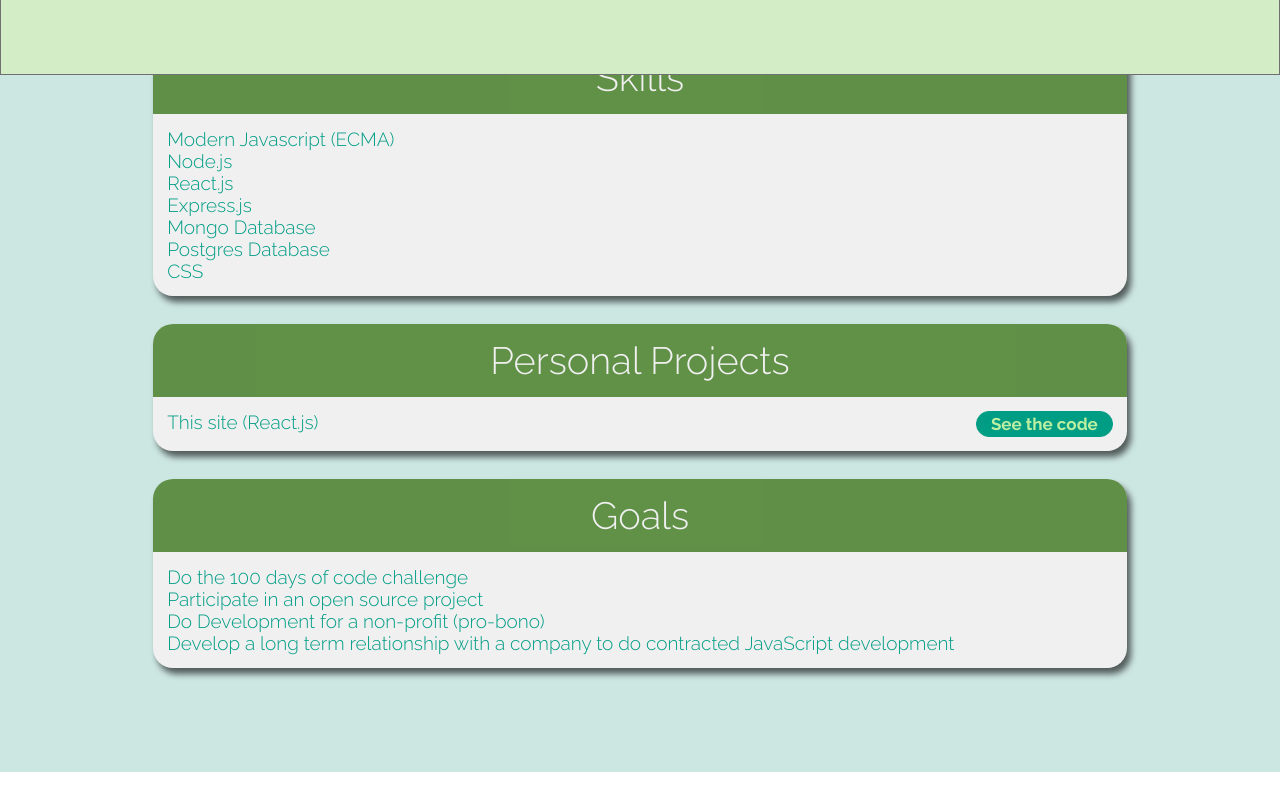
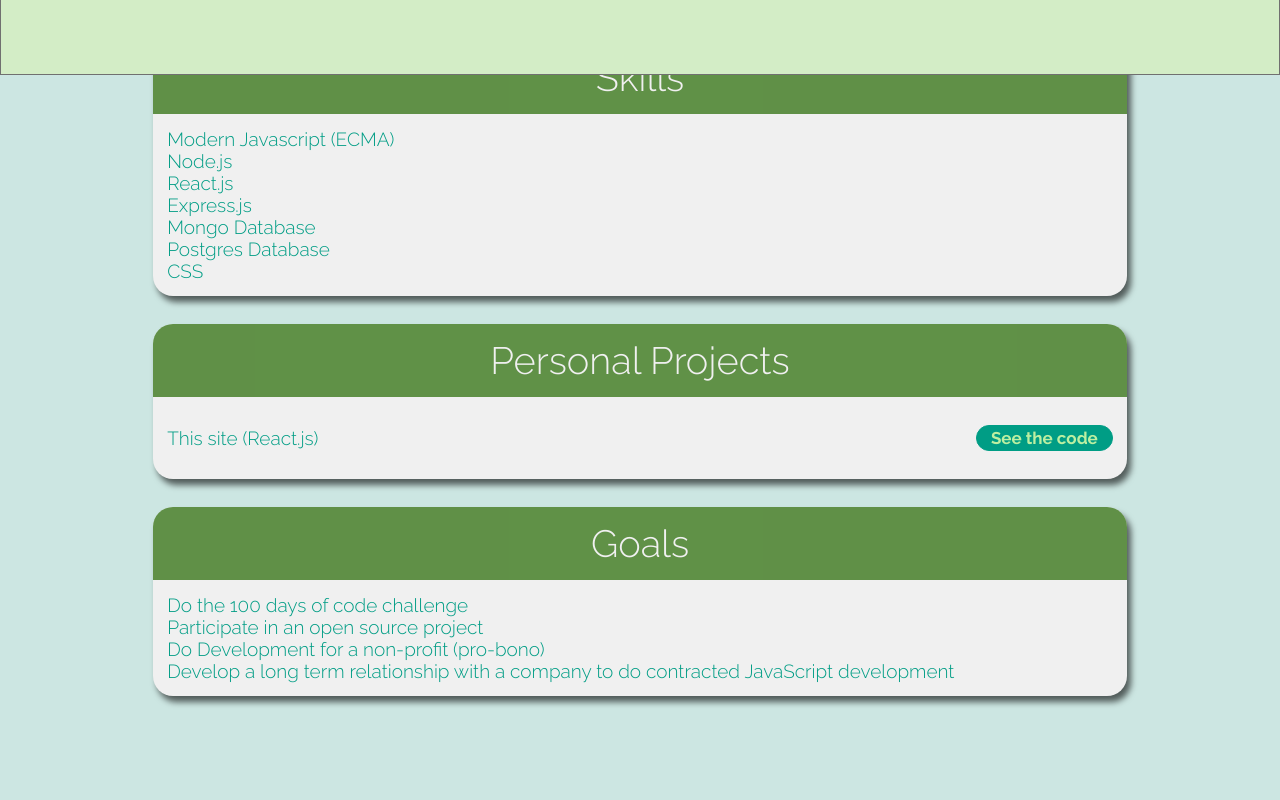
Before and after one commit to bobbySandersJr/portfolio, a React (Create React App) app: page /resume in a window 1280 px wide. Shown: the part 725-1525 px from the top of the page. Before the commit the page ends 1497 px from the top, so only its background shows below. Built offline with nearby package versions, Linux system fonts and the light colour scheme.

Commit message:
cleaned up Projects collapse

```diff
--- a/src/App.css
+++ b/src/App.css
@@ -8,5 +8,11 @@
 }
 
 .Container {
-  width: 80%;
+  width: 100%;
 }
+
+@media (min-width: 700px) {
+  .Container {
+    width: 80%;
+  }
+}
--- a/src/Components/UI/Card/Card.css
+++ b/src/Components/UI/Card/Card.css
@@ -35,7 +35,6 @@
   margin: 0;
 }
 
-
 .Card ul li {
   display: flex;
   justify-content: space-between;
--- a/src/Containers/Resume/Resume.css
+++ b/src/Containers/Resume/Resume.css
@@ -7,3 +7,30 @@
   flex-grow: 1;
   min-width: 100%;
 }
+
+.Projects {
+  flex-direction: column;
+  justify-content: center;
+  align-items: center;
+  border-top: 1px solid var(--border);
+  padding-top: var(--space);
+}
+
+.Projects span:last-child {
+  margin: var(--space) 0;
+}
+
+.Projects:first-child {
+  border-top: none;
+  padding-top: 0;
+}
+
+@media (min-width: 500px) {
+  .Projects {
+    flex-direction: row;
+    justify-content: space-between;
+    align-items: none;
+    border-top: none;
+    padding-top: 0;
+  }
+}
--- a/src/Containers/Resume/Resume.js
+++ b/src/Containers/Resume/Resume.js
@@ -73,7 +73,7 @@
             <Card title='Personal Projects'>
               <div>
                 <ul>
-                  <li>
+                  <li className='Projects'>
                     <span>This site (React.js)</span>
                     <span>
                       <Button doClick={() => {this.buttonClickedHandler(this.state.projectLinks[0])}}>See the code</Button>
```
